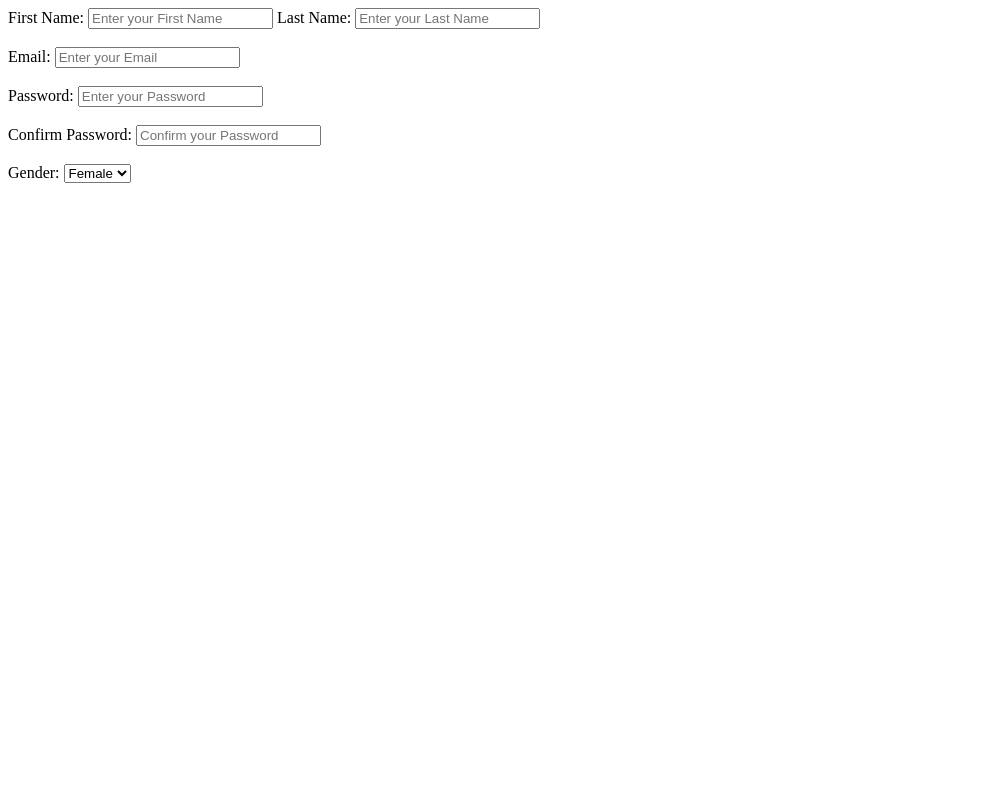
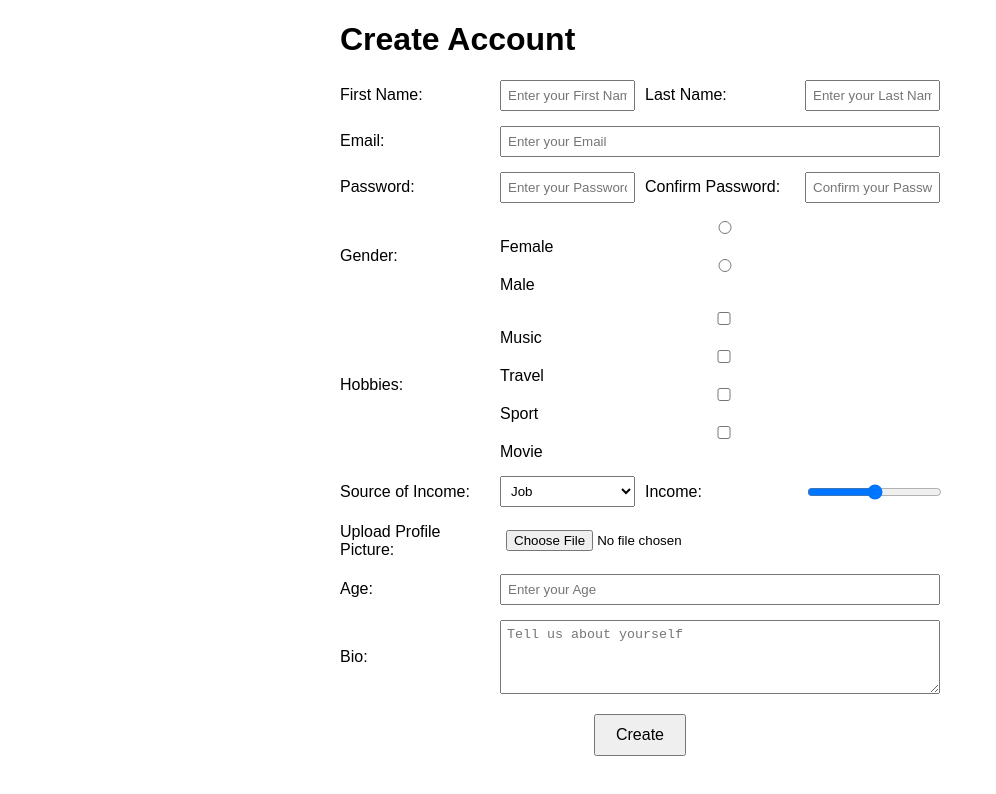
Before and after one commit to KhyGio/KhyGio_WebDesign_LAB_WEEK3, a plain HTML site: page lab1.html in a window 1280 px wide. Shown: the whole page, without its empty margins (0-996 px from the left). Drawn offline with Linux system fonts and the light colour scheme.

Commit message:
Update lab1.html

```diff
--- a/lab1.html
+++ b/lab1.html
@@ -2,30 +2,133 @@
 <html lang="en">
 <head>
     <meta charset="UTF-8">
-    <meta name="viewport" content="width=device-width, initial-scale=1.0">
-    <title>Registration</title>
+    <title>Create Account</title>
+    <style>
+        body {
+            font-family: Arial, sans-serif;
+        }
+        form {
+            max-width: 600px;
+            margin: auto;
+        }
+        .form-row {
+            display: grid;
+            grid-template-columns: 150px 1fr 150px 1fr; /* 2 labels + 2 inputs */
+            gap: 10px;
+            margin-bottom: 15px;
+            align-items: center;
+        }
+        .form-row-single {
+            display: grid;
+            grid-template-columns: 150px 1fr; /* label + input */
+            gap: 10px;
+            margin-bottom: 15px;
+            align-items: center;
+        }
+        input, select, textarea {
+            width: 100%;
+            padding: 6px;
+            box-sizing: border-box;
+        }
+        textarea {
+            resize: vertical;
+        }
+        button {
+            display: block;
+            margin: 20px auto;
+            padding: 10px 20px;
+            font-size: 16px;
+        }
+    </style>
 </head>
 <body>
-    <form action="#">
-        <label for="firstname">First Name:</label>
-        <input type="text" id="firstname" placeholder="Enter your First Name">
-        <label for="lastname">Last Name:</label>
-        <input type="text" id="lastname" placeholder="Enter your Last Name">
-        <br><br>
-        <label for="email">Email:</label>
-        <input type="text" id="email" placeholder="Enter your Email">
-        <br><br>
-        <label for="password">Password:</label>
-        <input type="text" id="password" placeholder="Enter your Password">
-        <br><br>
-        <label for="comnirm password">Confirm Password:</label>
-        <input type="text" id="confirm password" placeholder="Confirm your Password ">
-        <br><br>
-        <label for="gender">Gender:</label>
-        <Select id="gender">
-            <option value="femal">Female</option>
-            <option value="male">Male</option>
-        </Select>
+    <form action="register.php" method="POST">
+        <h1>Create Account</h1>
+
+        <!-- Name (2 columns) -->
+        <div class="form-row">
+            <label for="firstname">First Name:</label>
+            <input type="text" id="firstname" name="firstname" placeholder="Enter your First Name" required>
+
+            <label for="lastname">Last Name:</label>
+            <input type="text" id="lastname" name="lastname" placeholder="Enter your Last Name" required>
+        </div>
+
+        <!-- Email (takes full width like above row) -->
+        <div class="form-row-single">
+            <label for="email">Email:</label>
+            <input type="email" id="email" name="email" placeholder="Enter your Email" required>
+        </div>
+
+        <!-- Password -->
+        <div class="form-row">
+            <label for="password">Password:</label>
+            <input type="password" id="password" name="password" placeholder="Enter your Password" required>
+
+            <label for="confirm_password">Confirm Password:</label>
+            <input type="password" id="confirm_password" name="confirm_password" placeholder="Confirm your Password" required>
+        </div>
+
+        <!-- Gender -->
+        <div class="form-row-single">
+            <label>Gender:</label>
+            <div>
+                <input type="radio" id="female" name="gender" value="female">
+                <label for="female">Female</label>
+                <input type="radio" id="male" name="gender" value="male">
+                <label for="male">Male</label>
+            </div>
+        </div>
+
+        <!-- Hobbies -->
+        <div class="form-row-single">
+            <label>Hobbies:</label>
+            <div>
+                <input type="checkbox" id="music" name="hobbies[]" value="music">
+                <label for="music">Music</label>
+                <input type="checkbox" id="travel" name="hobbies[]" value="travel">
+                <label for="travel">Travel</label>
+                <input type="checkbox" id="sport" name="hobbies[]" value="sport">
+                <label for="sport">Sport</label>
+                <input type="checkbox" id="movie" name="hobbies[]" value="movie">
+                <label for="movie">Movie</label>
+            </div>
+        </div>
+
+        <!-- Income -->
+        <div class="form-row">
+            <label for="source_of_income">Source of Income:</label>
+            <select id="source_of_income" name="source_of_income">
+                <option value="job">Job</option>
+                <option value="business">Business</option>
+                <option value="investment">Investment</option>
+                <option value="other">Other</option>
+            </select>
+
+            <label for="income">Income:</label>
+            <input type="range" id="income" name="income" min="0" max="100000" step="1000">
+        </div>
+
+        <!-- Profile picture -->
+        <div class="form-row-single">
+            <label for="pic">Upload Profile Picture:</label>
+            <input type="file" id="pic" name="pic" accept="image/*">
+        </div>
+
+        <!-- Age -->
+        <div class="form-row-single">
+            <label for="age">Age:</label>
+            <input type="number" id="age" name="age" placeholder="Enter your Age">
+        </div>
+
+        <!-- Bio -->
+        <div class="form-row-single">
+            <label for="bio">Bio:</label>
+            <textarea id="bio" name="bio" rows="4" cols="50" placeholder="Tell us about yourself"></textarea>
+        </div>
+
+        <!-- Submit -->
+        <button type="submit">Create</button>
     </form>
 </body>
 </html>
```
